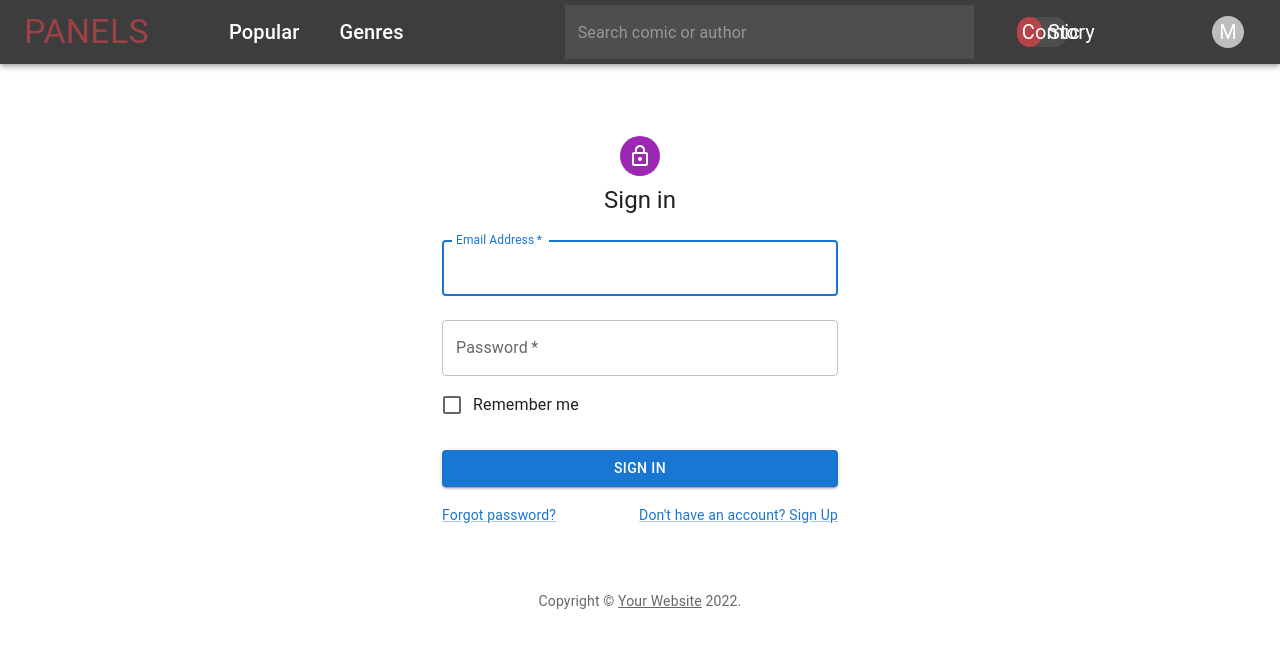
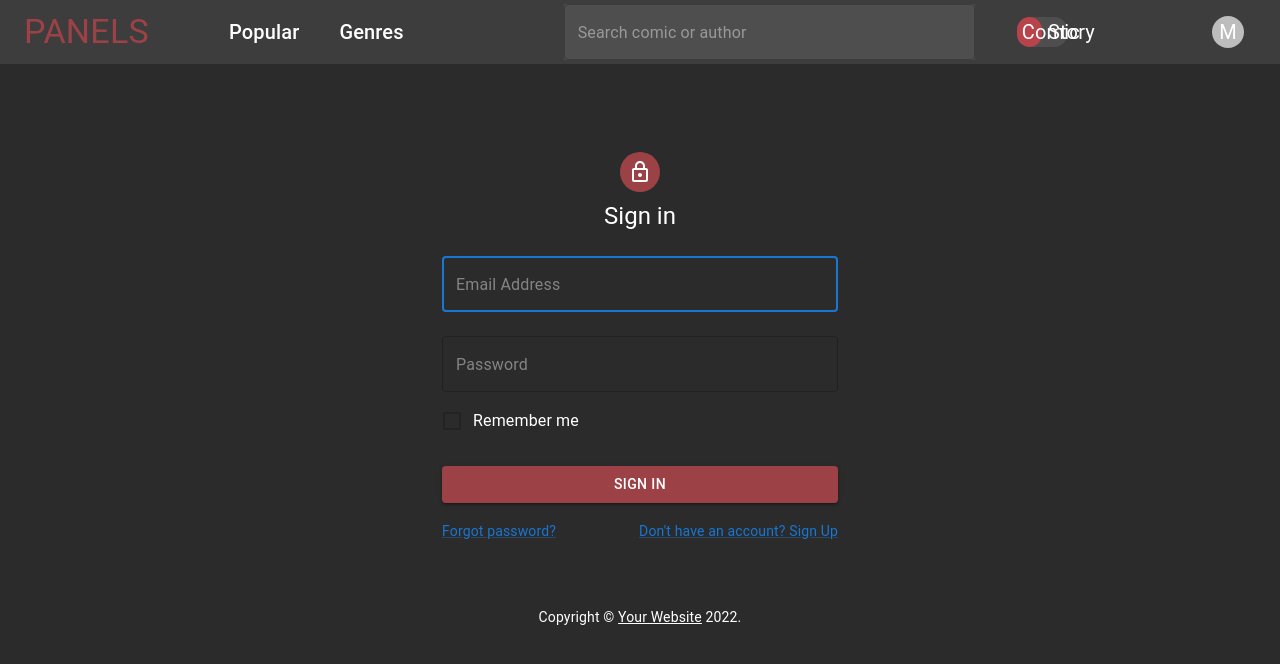
Before and after one commit to CobyYee/Panels, a React (Create React App) app in the folder client/: page /login in a window 1280 px wide. Shown: the top 664 px of the page. Built offline with nearby package versions, Linux system fonts and the light colour scheme.

Commit message:
adjusted routing, particularly for loginscreen. fixed loginscreen aesthetic

```diff
--- a/client/src/App.js
+++ b/client/src/App.js
@@ -34,7 +34,7 @@ const App = () => {
                             <Route exact path="/listscreen/" element={< ListScreen />} />
                             <Route exact path="/bookmarks/" element={< BookmarksScreen />} />
                             <Route exact path="/settings/" element={< SettingsScreen />} />
-                            <Route exact path="/profilescreen/" element={< ProfileScreen />} />
+                            <Route exact path="/profile/" element={< ProfileScreen />} />
                         </Routes>
                     </ContentContextProvider>
                 </AuthContextProvider>
--- a/client/src/components/Banner.js
+++ b/client/src/components/Banner.js
@@ -93,7 +93,7 @@ export default function Banner() {
                     }}
                     transformOrigin={{ horizontal: 'right', vertical: 'top' }}
                 >
-                    <MenuItem onClick={() => navigate('/profilescreen/')}>
+                    <MenuItem onClick={() => navigate('/profile/')}>
                         Profile
                     </MenuItem>
                     <MenuItem onClick={() => navigate('/bookmarks/')}>
@@ -102,8 +102,14 @@ export default function Banner() {
                     <MenuItem onClick={() => navigate('/settings/')}>
                         Settings
                     </MenuItem>
+                    <MenuItem onClick={() => navigate('/login/')}>
+                        Login
+                    </MenuItem>
+                    <MenuItem onClick={() => navigate('/register/')}>
+                        Register
+                    </MenuItem>
                     <MenuItem>
-                        Login
+                        Logout
                     </MenuItem>
                 </Menu>
     let iconMenu =
--- a/client/src/components/LoginScreen.js
+++ b/client/src/components/LoginScreen.js
@@ -11,11 +11,10 @@ import Box from '@mui/material/Box';
 import LockOutlinedIcon from '@mui/icons-material/LockOutlined';
 import Typography from '@mui/material/Typography';
 import Container from '@mui/material/Container';
-import { createTheme, ThemeProvider } from '@mui/material/styles';
 
 function Copyright(props) {
   return (
-    <Typography variant="body2" color="text.secondary" align="center" {...props}>
+    <Typography variant="body2" color="white" align="center" {...props}>
       {'Copyright © '}
       <Link color="inherit" href="https://mui.com/">
         Your Website
@@ -25,8 +24,6 @@ function Copyright(props) {
     </Typography>
   );
 }
-
-const theme = createTheme();
 
 export default function SignIn() {
   const handleSubmit = (event) => {
@@ -39,21 +36,21 @@ export default function SignIn() {
   };
 
   return (
-    <ThemeProvider theme={theme}>
+    <div style={{ background: '#2b2b2b', height: '95.1vh' }}>
       <Container component="main" maxWidth="xs">
         <CssBaseline />
         <Box
           sx={{
-            marginTop: 8,
+            paddingTop: 10,
             display: 'flex',
             flexDirection: 'column',
             alignItems: 'center',
           }}
         >
-          <Avatar sx={{ m: 1, bgcolor: 'secondary.main' }}>
+          <Avatar sx={{ m: 1, bgcolor: '#9c4247' }}>
             <LockOutlinedIcon />
           </Avatar>
-          <Typography component="h1" variant="h5">
+          <Typography component="h1" variant="h5" sx={{ color: 'white' }}>
             Sign in
           </Typography>
           <Box component="form" onSubmit={handleSubmit} noValidate sx={{ mt: 1 }}>
@@ -62,30 +59,33 @@ export default function SignIn() {
               required
               fullWidth
               id="email"
-              label="Email Address"
+              placeholder="Email Address"
               name="email"
               autoComplete="email"
               autoFocus
+              sx={{ input: { color: 'white' } }}
             />
             <TextField
               margin="normal"
               required
               fullWidth
               name="password"
-              label="Password"
+              placeholder="Password"
               type="password"
               id="password"
               autoComplete="current-password"
+              sx={{ input: { color: 'white' } }}
             />
             <FormControlLabel
-              control={<Checkbox value="remember" color="primary" />}
+              control={<Checkbox value="remember" sx={{ color: '#232323' }} />}
               label="Remember me"
+              sx={{ color: 'white' }}
             />
             <Button
               type="submit"
               fullWidth
               variant="contained"
-              sx={{ mt: 3, mb: 2 }}
+              sx={{ mt: 3, mb: 2, backgroundColor:'#9c4247', "&:hover": { backgroundColor: 'red' } }}
             >
               Sign In
             </Button>
@@ -105,6 +105,6 @@ export default function SignIn() {
         </Box>
         <Copyright sx={{ mt: 8, mb: 4 }} />
       </Container>
-    </ThemeProvider>
+    </div>
   );
 }
```
